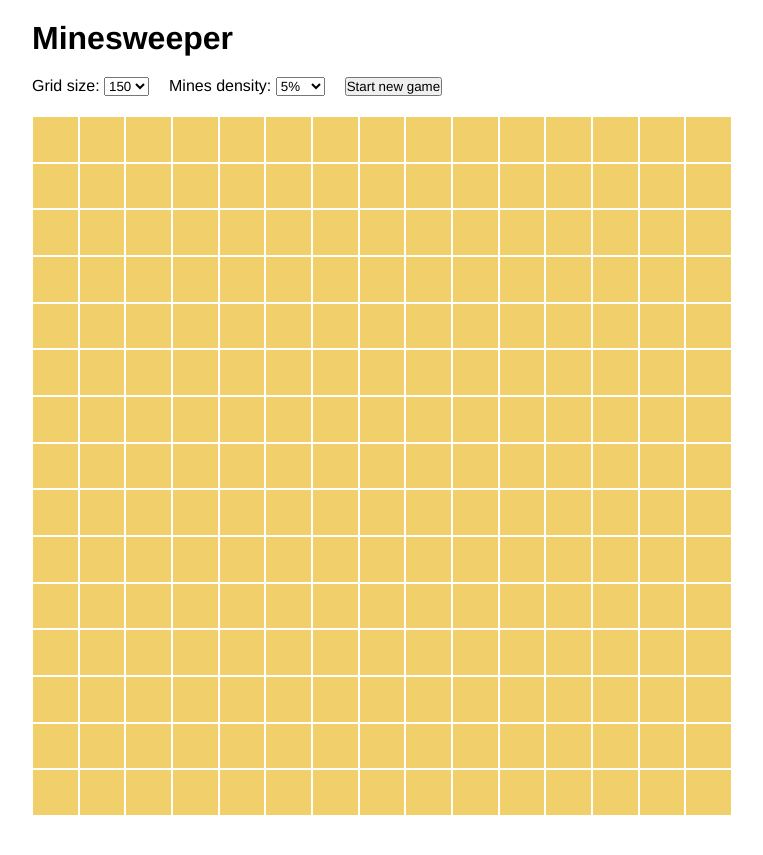
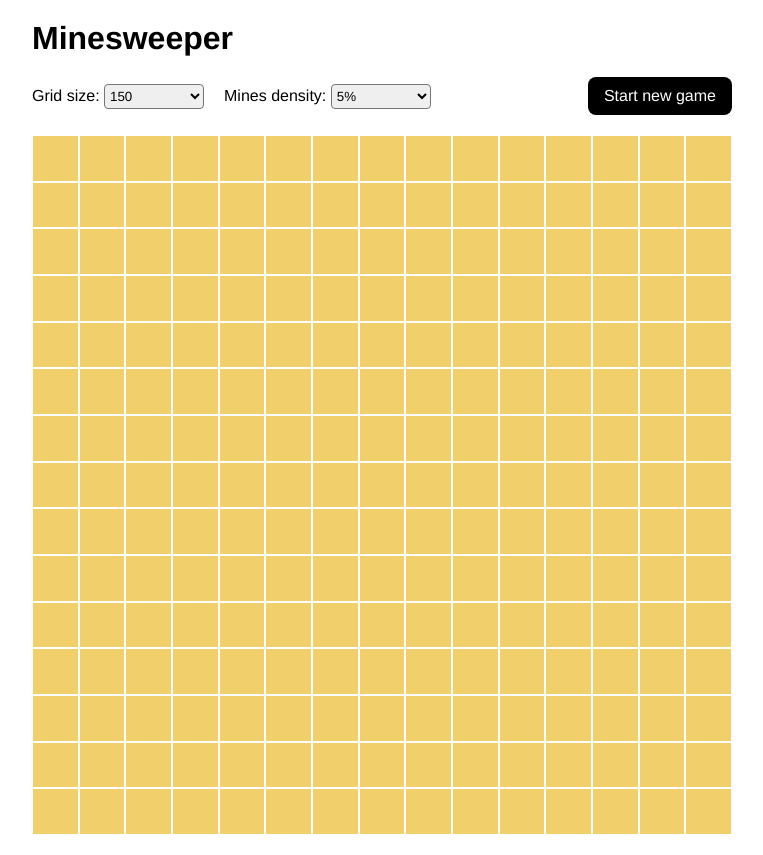
Before and after one commit to clementgateaud/minesweeper, a React (Vite) app: page / in a window 1280 px wide. Shown: the whole page, without its empty margins (258-1021 px from the left). Built offline with nearby package versions, Linux system fonts and the light colour scheme.

Commit message:
improve game settings style

```diff
--- a/src/components/Home.module.css
+++ b/src/components/Home.module.css
@@ -4,12 +4,21 @@
 }
 
 .gameSettings {
-  display: flex;
   margin: 20px 0;
 }
 
-.gameSettings > *:not(:last-child) {
-  margin-right: 20px;
+.gameSettings select {
+  padding: 3px 1px;
+  min-width: 100px;
+  border-radius: 4px;
+}
+
+.gridSize {
+  margin-bottom: 10px;
+}
+
+.minesDensity {
+  margin-bottom: 15px;
 }
 
 .emoji {
@@ -20,6 +29,19 @@
   user-select: none;
 }
 
+.button {
+  padding: 10px 16px;
+  border-radius: 8px;
+  background-color: black;
+  color: white;
+  border: none;
+  font-size: 16px;
+}
+
+.button:hover {
+  cursor: pointer;
+}
+
 @keyframes rain {
   from {
     top: -50px;
@@ -28,3 +50,21 @@
     top: 100vh;
   }
 }
+
+@media screen and (min-width: 760px) {
+  .gameSettings {
+    display: flex;
+    align-items: center;
+    justify-content: space-between;
+  }
+
+  .gameSettingsInput {
+    display: flex;
+  }
+
+  .gridSize,
+  .minesDensity {
+    margin-right: 20px;
+    margin-bottom: 0px;
+  }
+}
--- a/src/components/Home.tsx
+++ b/src/components/Home.tsx
@@ -78,7 +78,8 @@ export const Home: FunctionComponent = () => {
       <div>
         <h1>Minesweeper</h1>
         <div className={styles.gameSettings}>
-          <div>
+          <div className={styles.gameSettingsInput}>
+            <div className={styles.gridSize}>
               <label htmlFor="gridSize">Grid size: </label>
               <select
                 id="gridSize"
@@ -97,7 +98,7 @@ export const Home: FunctionComponent = () => {
                 <option value="500">500</option>
               </select>
             </div>
-          <div>
+            <div className={styles.minesDensity}>
               <label htmlFor="minesDensity">Mines density: </label>
               <select
                 id="minesDensity"
@@ -125,8 +126,10 @@ export const Home: FunctionComponent = () => {
                 <option value="0.95">95%</option>
               </select>
             </div>
+          </div>
           <button
             onClick={() => handleStartGame(gridSizeInput, minesDensityInput)}
+            className={styles.button}
           >
             Start new game
           </button>
```
Lines whose indentation alone changed are shown as unchanged.
